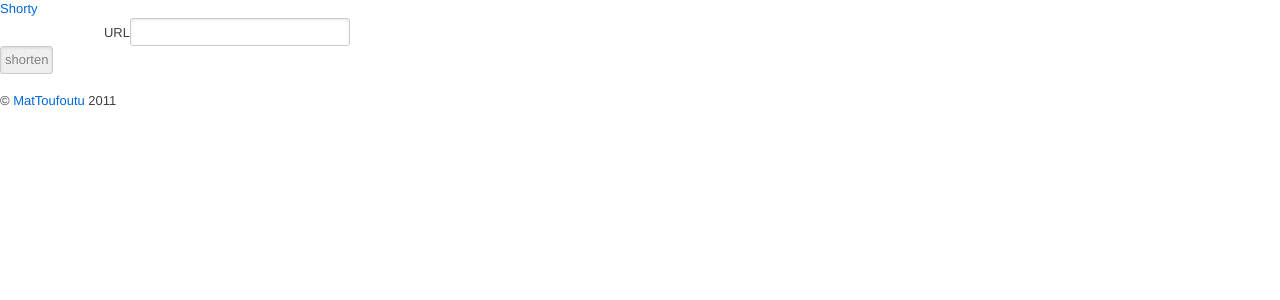
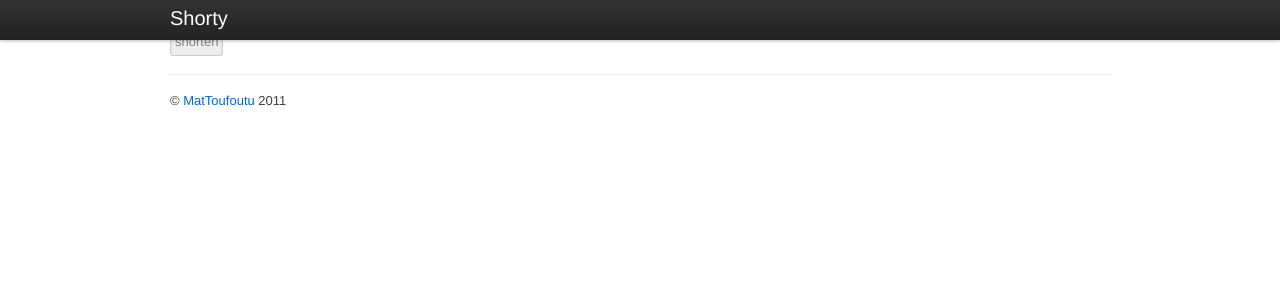
Before and after one commit to mdeous/shorty, a Flask app: page / in a window 1280 px wide. Shown: the top 300 px of the page. Run offline with Flask 2, Linux system fonts and the light colour scheme; parts of the project's set-up code (start-up, migrations or seed data) failed here and were passed over; some libraries are stand-ins or nearby versions.

Commit message:
rework the base.html template for better integration with bootstrap css

```diff
--- a/shorty/templates/base.html
+++ b/shorty/templates/base.html
@@ -13,10 +13,14 @@
 </head>
 
 <body>
-<div id="header">
-    {% include 'header.html' %}
+<div class="topbar">
+    <div class="fill">
+        <div class="container">
+            {% include 'header.html' %}
+        </div>
+    </div>
 </div>
-<div id="content">
+<div class="container">
     {% with messages = get_flashed_messages(with_categories=True) %}
         {% if messages %}
             <ul class="flashes">
@@ -27,9 +31,9 @@
         {% endif %}
     {% endwith %}
     {% block body %}{% endblock %}
-</div>
-<div id="footer">
-    {% include 'footer.html' %}
+    <footer>
+        {% include 'footer.html' %}
+    </footer>
 </div>
 </body>
 </html>
```
